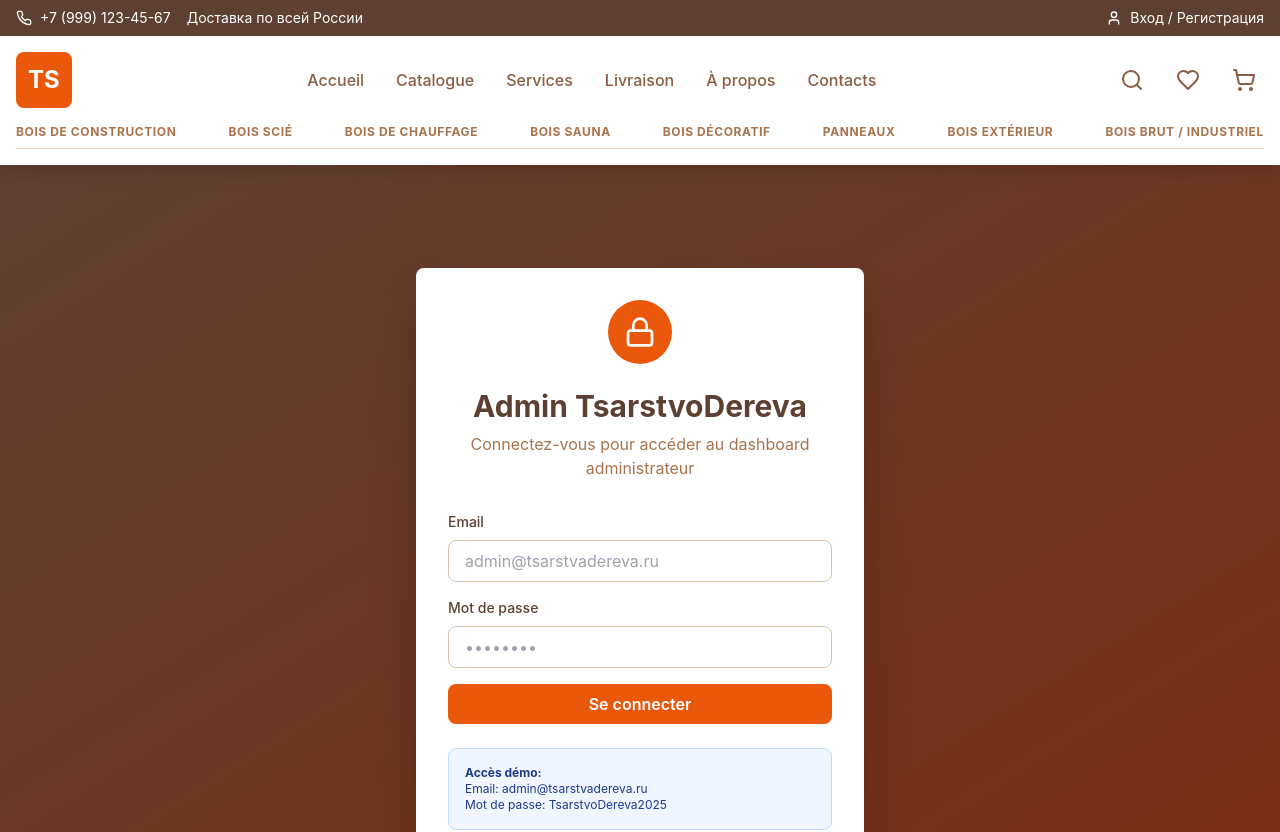
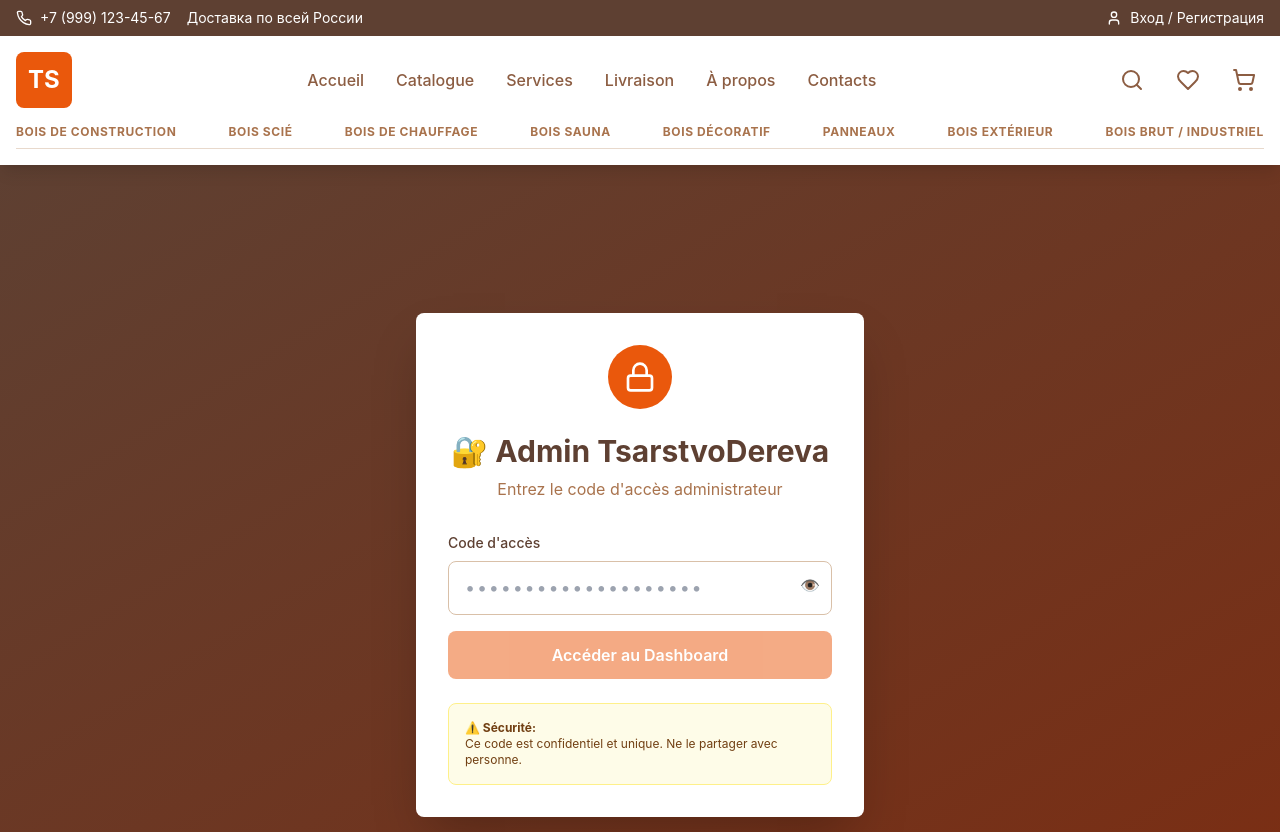
Before and after one commit to passivedrop-lab/bois, a Next.js app: page /admin/login in a window 1280 px wide. Shown: the top 832 px of the page. Built offline with nearby package versions, Linux system fonts and the light colour scheme.

Commit message:
Update admin dashboard and login page with code verification

```diff
--- a/app/admin/login/page.tsx
+++ b/app/admin/login/page.tsx
@@ -2,14 +2,16 @@
 
 import { useState } from 'react'
 import { useRouter } from 'next/navigation'
-import { Lock } from 'lucide-react'
+import { Lock, Loader } from 'lucide-react'
+
+const ADMIN_CODE = '0987654321RUSSEBOISE'
 
 export default function AdminLoginPage() {
   const router = useRouter()
-  const [email, setEmail] = useState('')
-  const [password, setPassword] = useState('')
+  const [code, setCode] = useState('')
   const [error, setError] = useState('')
   const [loading, setLoading] = useState(false)
+  const [showPassword, setShowPassword] = useState(false)
 
   const handleLogin = async (e: React.FormEvent) => {
     e.preventDefault()
@@ -17,15 +19,14 @@ export default function AdminLoginPage() {
     setLoading(true)
 
     try {
-      // Pour la démo, on utilise des credentials simples
-      // En production, cela devrait être connecté à Supabase ou un service d'auth
-      if (email === 'admin@tsarstvadereva.ru' && password === 'TsarstvoDereva2025') {
+      if (code === ADMIN_CODE) {
         // Stocker dans localStorage (en production, utiliser des cookies sécurisés)
         localStorage.setItem('adminToken', 'verified')
-        localStorage.setItem('adminEmail', email)
+        localStorage.setItem('adminCode', code)
         router.push('/admin')
       } else {
-        setError('Email ou mot de passe incorrect')
+        setError('❌ Code d\'accès incorrect')
+        setCode('')
       }
     } catch (err) {
       setError('Erreur lors de la connexion')
@@ -44,59 +45,56 @@ export default function AdminLoginPage() {
         </div>
 
         <h1 className="text-3xl font-bold text-center text-wood-900 mb-2">
-          Admin TsarstvoDereva
+          🔐 Admin TsarstvoDereva
         </h1>
         <p className="text-center text-wood-600 mb-8">
-          Connectez-vous pour accéder au dashboard administrateur
+          Entrez le code d'accès administrateur
         </p>
 
         <form onSubmit={handleLogin} className="space-y-4">
           <div>
             <label className="block text-sm font-medium text-wood-900 mb-2">
-              Email
+              Code d'accès
             </label>
-            <input
-              type="email"
-              value={email}
-              onChange={(e) => setEmail(e.target.value)}
-              className="w-full px-4 py-2 border border-wood-300 rounded-lg focus:outline-none focus:border-fire-600 focus:ring-2 focus:ring-fire-200"
-              placeholder="admin@tsarstvadereva.ru"
-            />
-          </div>
-
-          <div>
-            <label className="block text-sm font-medium text-wood-900 mb-2">
-              Mot de passe
-            </label>
-            <input
-              type="password"
-              value={password}
-              onChange={(e) => setPassword(e.target.value)}
-              className="w-full px-4 py-2 border border-wood-300 rounded-lg focus:outline-none focus:border-fire-600 focus:ring-2 focus:ring-fire-200"
-              placeholder="••••••••"
-            />
+            <div className="relative">
+              <input
+                type={showPassword ? 'text' : 'password'}
+                value={code}
+                onChange={(e) => setCode(e.target.value)}
+                className="w-full px-4 py-3 border border-wood-300 rounded-lg focus:outline-none focus:border-fire-600 focus:ring-2 focus:ring-fire-200 text-lg tracking-widest"
+                placeholder="••••••••••••••••••••"
+                required
+              />
+              <button
+                type="button"
+                onClick={() => setShowPassword(!showPassword)}
+                className="absolute right-3 top-3 text-wood-600 hover:text-wood-900"
+              >
+                {showPassword ? '🙈' : '👁️'}
+              </button>
+            </div>
           </div>
 
           {error && (
-            <div className="bg-red-50 border border-red-300 text-red-700 px-4 py-3 rounded-lg text-sm">
+            <div className="bg-red-50 border border-red-300 text-red-700 px-4 py-3 rounded-lg text-sm font-medium">
               {error}
             </div>
           )}
 
           <button
             type="submit"
-            disabled={loading}
-            className="w-full bg-fire-600 text-white py-2 px-4 rounded-lg hover:bg-fire-700 transition font-semibold disabled:opacity-50 disabled:cursor-not-allowed"
+            disabled={loading || !code.trim()}
+            className="w-full bg-fire-600 text-white py-3 px-4 rounded-lg hover:bg-fire-700 transition font-semibold disabled:opacity-50 disabled:cursor-not-allowed flex items-center justify-center gap-2"
           >
-            {loading ? 'Connexion en cours...' : 'Se connecter'}
+            {loading && <Loader size={18} className="animate-spin" />}
+            {loading ? 'Vérification...' : 'Accéder au Dashboard'}
           </button>
         </form>
 
-        <div className="mt-6 p-4 bg-blue-50 rounded-lg border border-blue-200">
-          <p className="text-xs text-blue-900">
-            <strong>Accès démo:</strong><br />
-            Email: admin@tsarstvadereva.ru<br />
-            Mot de passe: TsarstvoDereva2025
+        <div className="mt-6 p-4 bg-yellow-50 rounded-lg border border-yellow-200">
+          <p className="text-xs text-yellow-900">
+            <strong>⚠️ Sécurité:</strong><br />
+            Ce code est confidentiel et unique. Ne le partager avec personne.
           </p>
         </div>
       </div>
--- a/app/admin/page.tsx
+++ b/app/admin/page.tsx
@@ -28,13 +28,11 @@ export default function AdminDashboard() {
 
   useEffect(() => {
     const token = localStorage.getItem('adminToken')
-    const email = localStorage.getItem('adminEmail')
 
     if (!token) {
       router.push('/admin/login')
     } else {
       setIsAuthenticated(true)
-      setAdminEmail(email || '')
       loadStats()
     }
   }, [router])
@@ -86,7 +84,7 @@ export default function AdminDashboard() {
 
   const handleLogout = () => {
     localStorage.removeItem('adminToken')
-    localStorage.removeItem('adminEmail')
+    localStorage.removeItem('adminCode')
     router.push('/admin/login')
   }
 
@@ -191,8 +189,8 @@ export default function AdminDashboard() {
             <h2 className="text-2xl font-bold text-wood-900">Dashboard</h2>
           </div>
           <div className="text-right">
-            <p className="text-sm text-wood-600">Connecté en tant que</p>
-            <p className="font-semibold text-wood-900">{adminEmail}</p>
+            <p className="text-sm text-wood-600">Administrateur connecté</p>
+            <p className="font-semibold text-wood-900">🔐 Dashboard Sécurisé</p>
           </div>
         </div>
 
```
